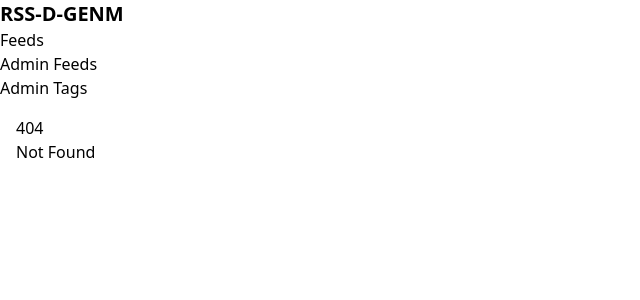
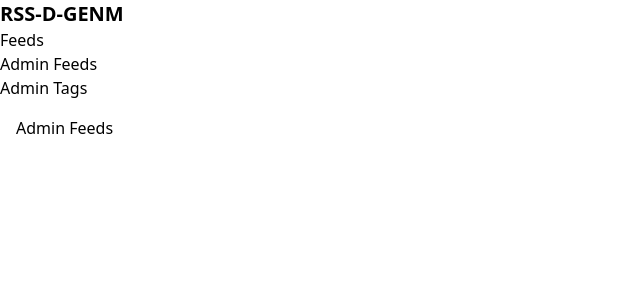
Before and after one commit to clagon/rss-d-genm, a SvelteKit app in the folder src/: page /admin/feeds in a window 1280 px wide. Before the commit this address had no page. Shown: the top 300 px of the page, without its empty margins (0-640 px from the left). Built offline with nearby package versions, Linux system fonts and the light colour scheme.

Commit message:
feat: create admin pages

```diff
--- /dev/null
+++ b/src/src/routes/admin/feeds/+page.svelte
@@ -0,0 +1 @@
+<h1>Admin Feeds</h1>
--- /dev/null
+++ b/src/src/routes/admin/tags/+page.svelte
@@ -0,0 +1 @@
+<h1>Admin Tags</h1>
```
